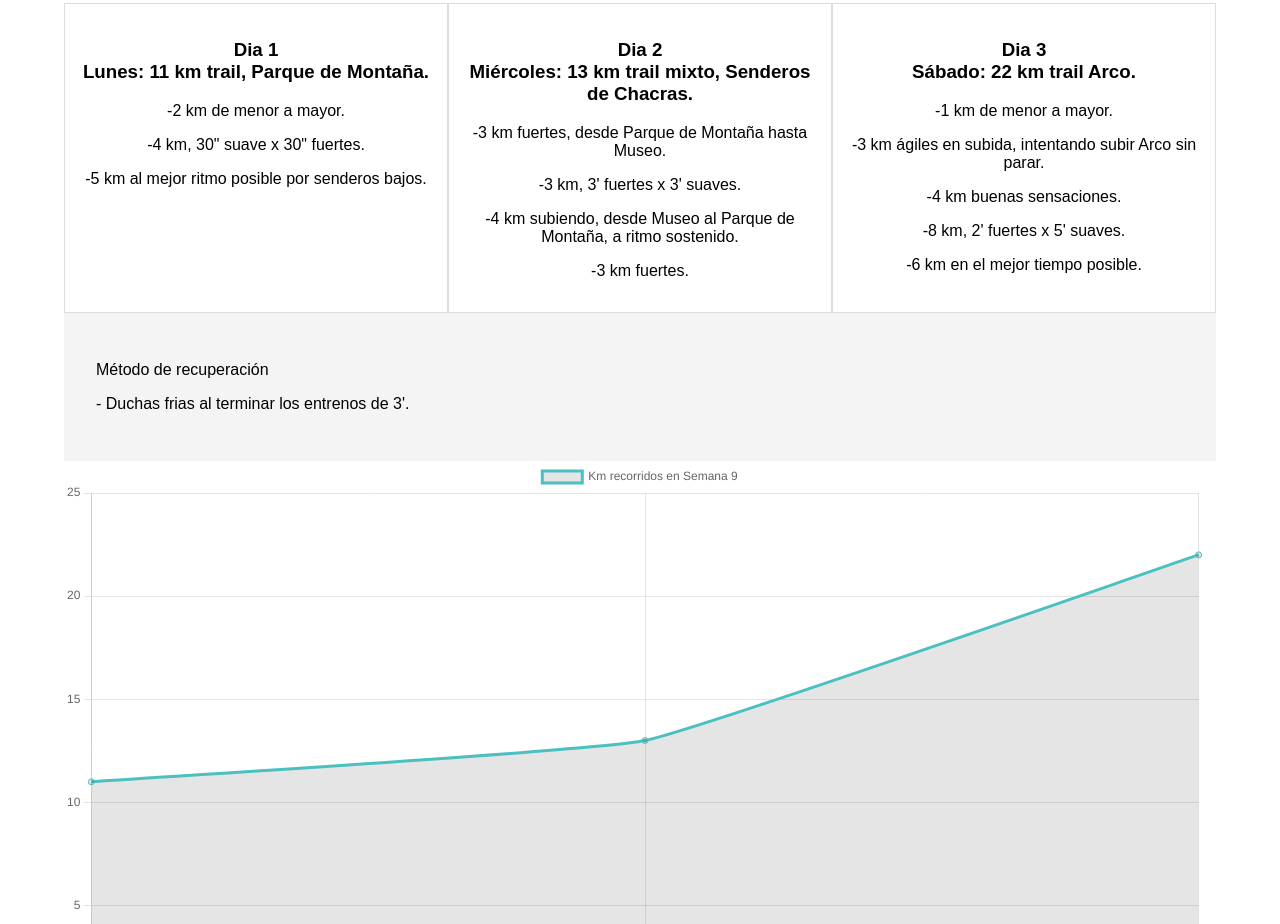
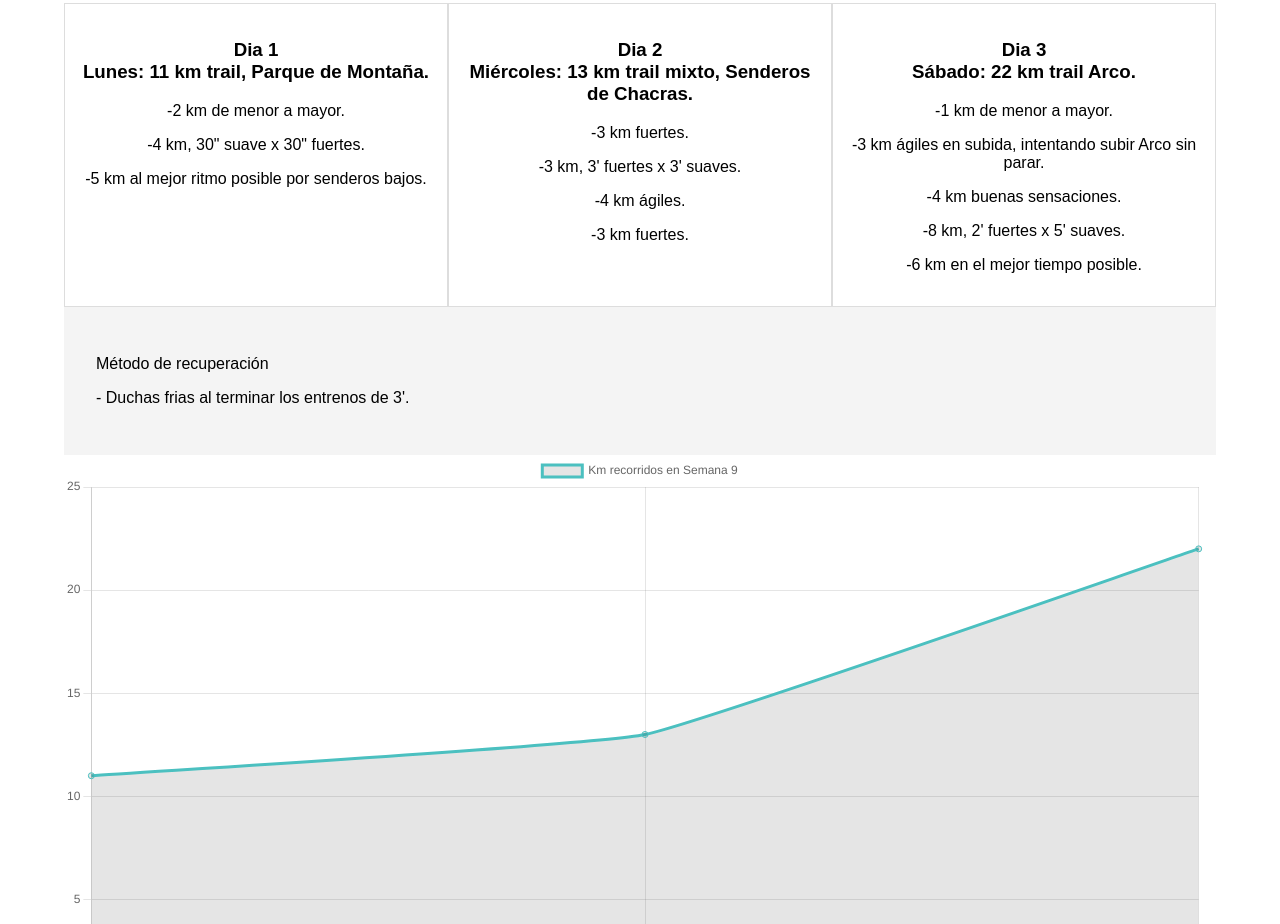
Before and after one commit to gdeconcienciacorporal/gdechili.github.io, a plain HTML site: page index.html in a window 1280 px wide. Shown: the part 1913-2837 px from the top of the page. Drawn offline with nearby package versions, Linux system fonts and the light colour scheme.

Commit message:
Update index.html

```diff
--- a/index.html
+++ b/index.html
@@ -54,9 +54,9 @@
         <div class="column">
             <h3>Dia 2
             <br> Miércoles: 13 km trail mixto, Senderos de Chacras. </h3>
-            <p>  -3 km fuertes, desde Parque de Montaña hasta Museo.</p>
+            <p>  -3 km fuertes.</p>
             <p>  -3 km, 3' fuertes x 3' suaves.</p>
-            <p>  -4 km subiendo, desde Museo al Parque de Montaña, a ritmo sostenido.</p>
+            <p>  -4 km ágiles.</p>
             <p>  -3 km fuertes.</p>
         </div>
         <div class="column">
```
